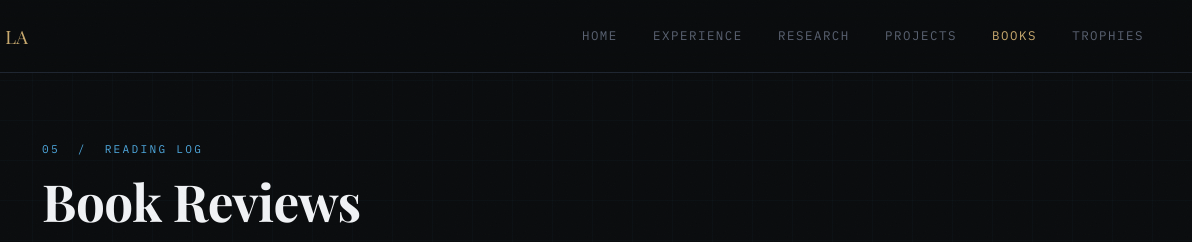
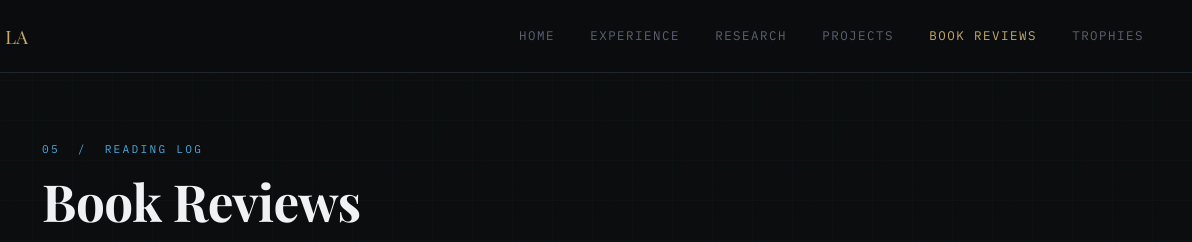
Before and after one commit to lakshya-aga/lakshya-aga.github.io, a website: page books.html in a window 1280 px wide. Shown: the top 242 px of the page, 88-1280 px from the left. Drawn offline with nearby package versions, Linux system fonts and the light colour scheme.

Commit message:
Change 'Books' link to 'Book Reviews'

```diff
--- a/books.html
+++ b/books.html
@@ -22,7 +22,7 @@
     <li><a href="experience.html" data-page="experience.html">Experience</a></li>
     <li><a href="research.html" data-page="research.html">Research</a></li>
     <li><a href="projects.html" data-page="projects.html">Projects</a></li>
-    <li><a href="books.html" data-page="books.html">Books</a></li>
+    <li><a href="books.html" data-page="books.html">Book Reviews</a></li>
     <li><a href="trophies.html" data-page="trophies.html">Trophies</a></li>
   </ul>
 </nav>
```
